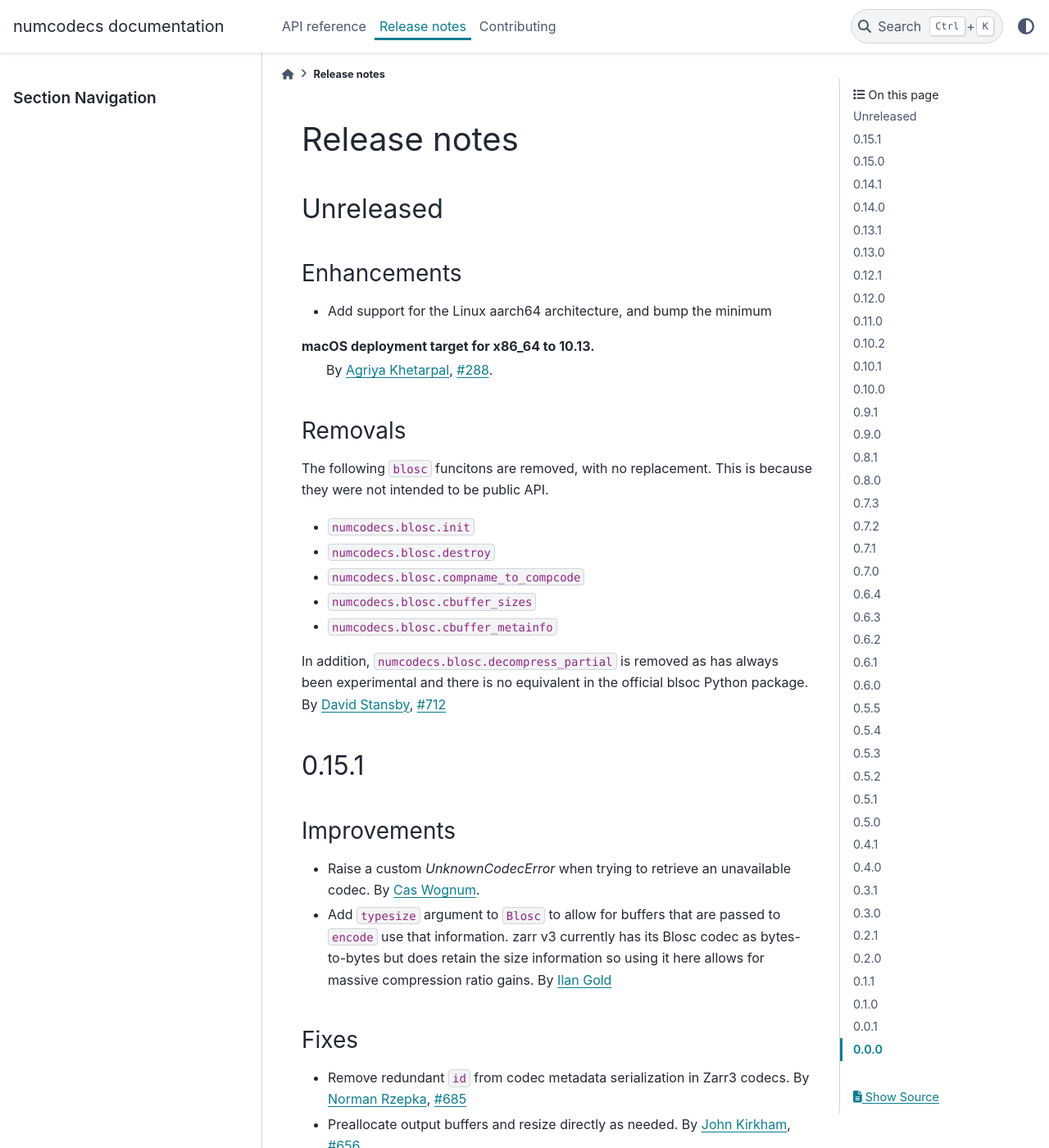
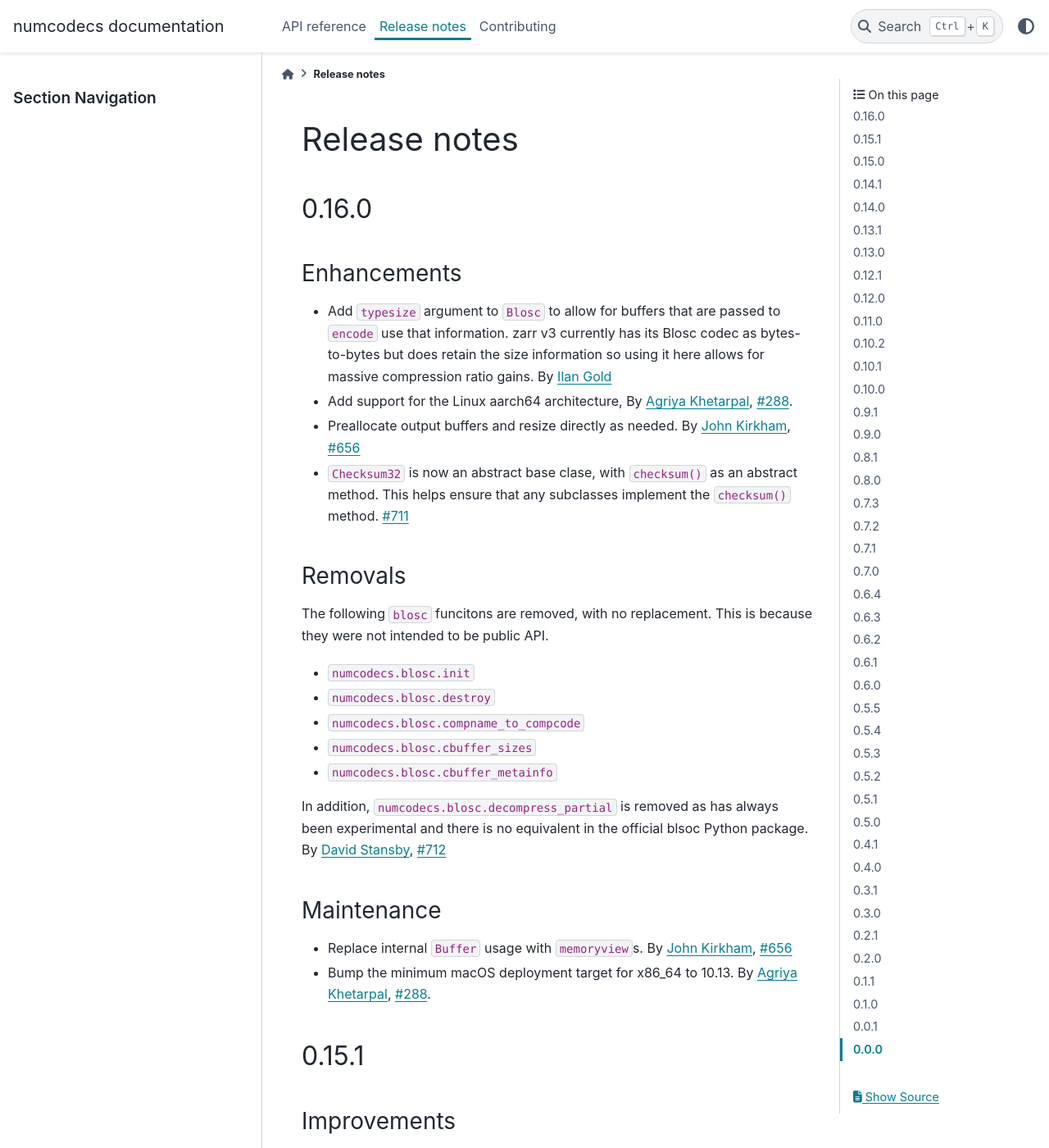
Before and after one commit to zarr-developers/numcodecs, a Sphinx documentation site: the page built from docs/release.rst, in a window 1280 px wide and 1400 px high. Shown: the whole window at 82% size. Built offline with Sphinx 7.4.7 and the PyData theme 0.15.4, drawn with Linux system fonts in a browser that asks for light colours; the version number could not be read and is left out; some of the changed text lies outside the part shown.

Commit message:
Update changelog for 0.16 (#720)
* Update changelog for 0.16

* Finish changelog

```diff
--- a/docs/release.rst
+++ b/docs/release.rst
@@ -14,15 +14,23 @@ Release notes
 
 .. _unreleased:
 
-Unreleased
-----------
+0.16.0
+------
 
 Enhancements
 ~~~~~~~~~~~~
 
-* Add support for the Linux aarch64 architecture, and bump the minimum
-macOS deployment target for x86_64 to 10.13.
+* Add ``typesize`` argument to ``Blosc`` to allow for buffers that are passed to ``encode``
+  use that information.  zarr v3 currently has its Blosc codec as bytes-to-bytes but does retain
+  the size information so using it here allows for massive compression ratio gains.
+  By :user:`Ilan Gold <ilan-gold>`
+* Add support for the Linux aarch64 architecture,
   By :user:`Agriya Khetarpal <agriyakhetarpal>`, :issue:`288`.
+* Preallocate output buffers and resize directly as needed.
+  By :user:`John Kirkham <jakirkham>`, :issue:`656`
+* ``Checksum32`` is now an abstract base clase, with ``checksum()`` as an abstract method.
+  This helps ensure that any subclasses implement the ``checksum()`` method.
+  :issue:`711`
 
 Removals
 ~~~~~~~~
@@ -41,6 +49,14 @@ has always been experimental and there is no equivalent in the official
 blsoc Python package.
 By :user:`David Stansby <dstansby>`, :issue:`712`
 
+Maintenance
+~~~~~~~~~~~
+* Replace internal ``Buffer`` usage with ``memoryview``\ s.
+  By :user:`John Kirkham <jakirkham>`, :issue:`656`
+* Bump the minimum macOS deployment target for x86_64 to 10.13.
+  By :user:`Agriya Khetarpal <agriyakhetarpal>`, :issue:`288`.
+
+
 0.15.1
 ------
 
@@ -48,22 +64,11 @@ Improvements
 ~~~~~~~~~~~~
 * Raise a custom `UnknownCodecError` when trying to retrieve an unavailable codec.
   By :user:`Cas Wognum <cwognum>`.
-* Add ``typesize`` argument to ``Blosc`` to allow for buffers that are passed to ``encode``
-  use that information.  zarr v3 currently has its Blosc codec as bytes-to-bytes but does retain
-  the size information so using it here allows for massive compression ratio gains.
-  By :user:`Ilan Gold <ilan-gold>`
 
 Fixes
 ~~~~~
 * Remove redundant ``id`` from codec metadata serialization in Zarr3 codecs.
   By :user:`Norman Rzepka <normanrz>`, :issue:`685`
-* Preallocate output buffers and resize directly as needed.
-  By :user:`John Kirkham <jakirkham>`, :issue:`656`
-
-Maintenance
-~~~~~~~~~~~
-* Replace internal ``Buffer`` usage with ``memoryview``\ s.
-  By :user:`John Kirkham <jakirkham>`, :issue:`656`
 
 .. _release_0.15.0:
 
```
